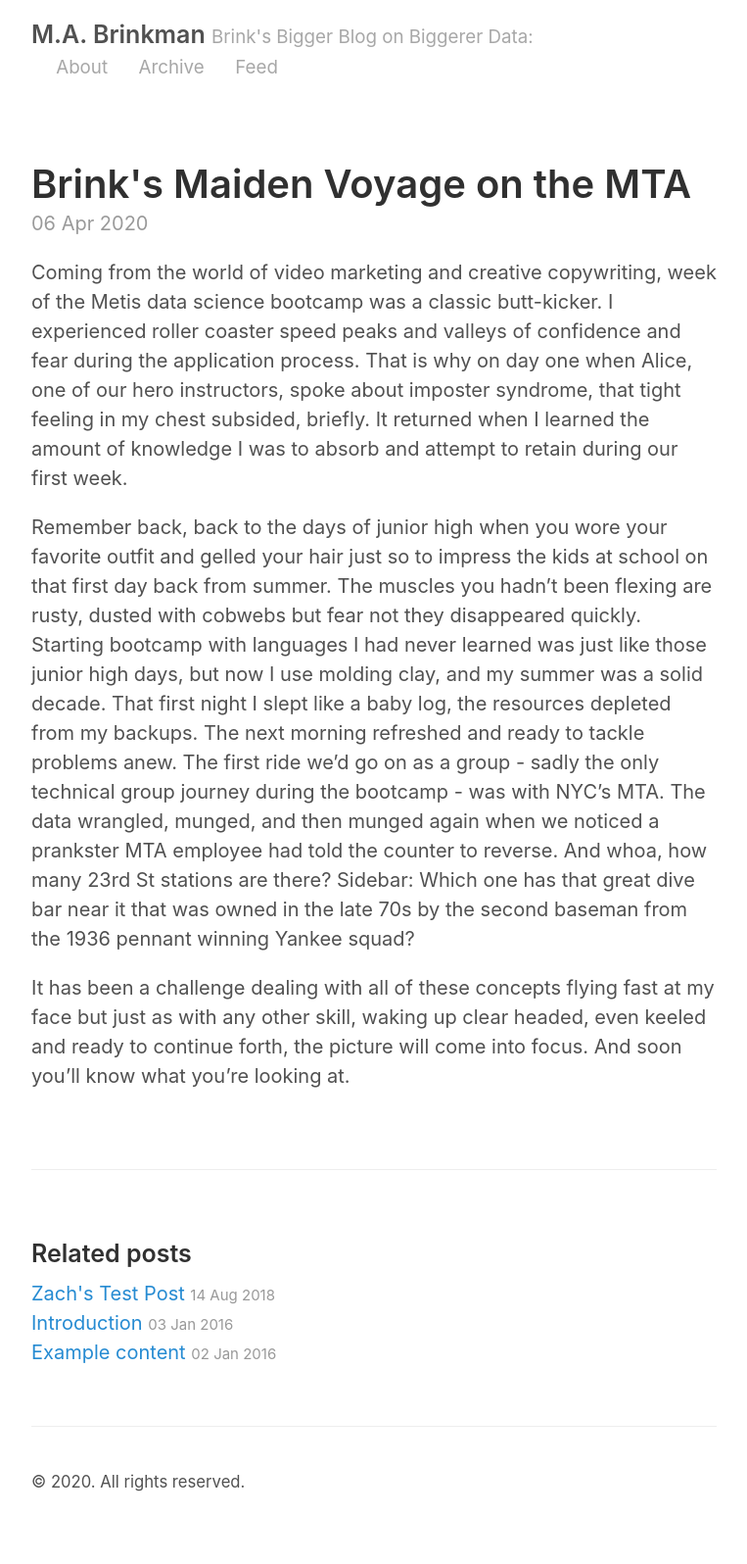
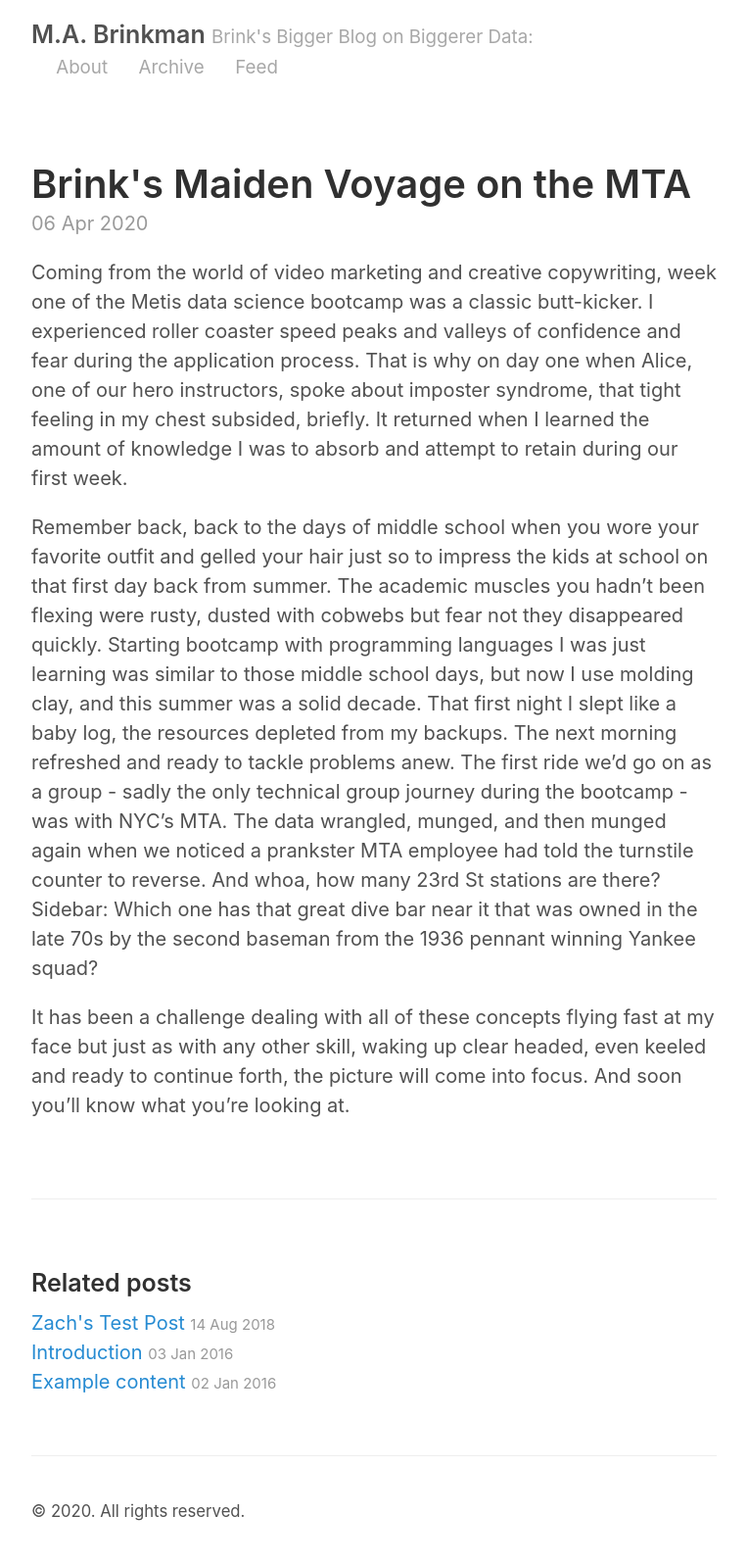
Before and after one commit to mitch3186/mitch3186.github.io, a Jekyll site: the page built from _posts/2020-04-06-FirstThoughts.md, in a window 1280 px wide. Shown: the whole page at 98% size, without its empty margins (258-1021 px from the left). Built offline with Jekyll 4.4.1, drawn with Linux system fonts in a browser that asks for light colours; before the commit the page ends 1566 px from its top, so only the background shows below that.

Commit message:
fixed typos

```diff
--- a/_posts/2020-04-06-FirstThoughts.md
+++ b/_posts/2020-04-06-FirstThoughts.md
@@ -3,8 +3,8 @@ layout: post
 title: Brink's Maiden Voyage on the MTA
 ---
 
-Coming from the world of video marketing and creative copywriting, week of the Metis data science bootcamp was a classic butt-kicker. I experienced roller coaster speed peaks and valleys of confidence and fear during the application process. That is why on day one when Alice, one of our hero instructors, spoke about imposter syndrome, that tight feeling in my chest subsided, briefly. It returned when I learned the amount of knowledge I was to absorb and attempt to retain during our first week.
+Coming from the world of video marketing and creative copywriting, week one of the Metis data science bootcamp was a classic butt-kicker. I experienced roller coaster speed peaks and valleys of confidence and fear during the application process. That is why on day one when Alice, one of our hero instructors, spoke about imposter syndrome, that tight feeling in my chest subsided, briefly. It returned when I learned the amount of knowledge I was to absorb and attempt to retain during our first week.
 
-Remember back, back to the days of junior high when you wore your favorite outfit and gelled your hair just so to impress the kids at school on that first day back from summer. The muscles you hadn't been flexing are rusty, dusted with cobwebs but fear not they disappeared quickly. Starting bootcamp with languages I had never learned was just like those junior high days, but now I use molding clay, and my summer was a solid decade. That first night I slept like a baby log, the resources depleted from my backups. The next morning refreshed and ready to tackle problems anew. The first ride we'd go on as a group - sadly the only technical group journey during the bootcamp - was with NYC's MTA. The data wrangled, munged, and then munged again when we noticed a prankster MTA employee had told the counter to reverse. And whoa, how many 23rd St stations are there? Sidebar: Which one has that great dive bar near it that was owned in the late 70s by the second baseman from the 1936 pennant winning Yankee squad?
+Remember back, back to the days of middle school when you wore your favorite outfit and gelled your hair just so to impress the kids at school on that first day back from summer. The academic muscles you hadn't been flexing were rusty, dusted with cobwebs but fear not they disappeared quickly. Starting bootcamp with programming languages I was just learning was similar to those middle school days, but now I use molding clay, and this summer was a solid decade. That first night I slept like a baby log, the resources depleted from my backups. The next morning refreshed and ready to tackle problems anew. The first ride we'd go on as a group - sadly the only technical group journey during the bootcamp - was with NYC's MTA. The data wrangled, munged, and then munged again when we noticed a prankster MTA employee had told the turnstile counter to reverse. And whoa, how many 23rd St stations are there? Sidebar: Which one has that great dive bar near it that was owned in the late 70s by the second baseman from the 1936 pennant winning Yankee squad?
 
 It has been a challenge dealing with all of these concepts flying fast at my face but just as with any other skill, waking up clear headed, even keeled and ready to continue forth, the picture will come into focus. And soon you'll know what you're looking at.
```
